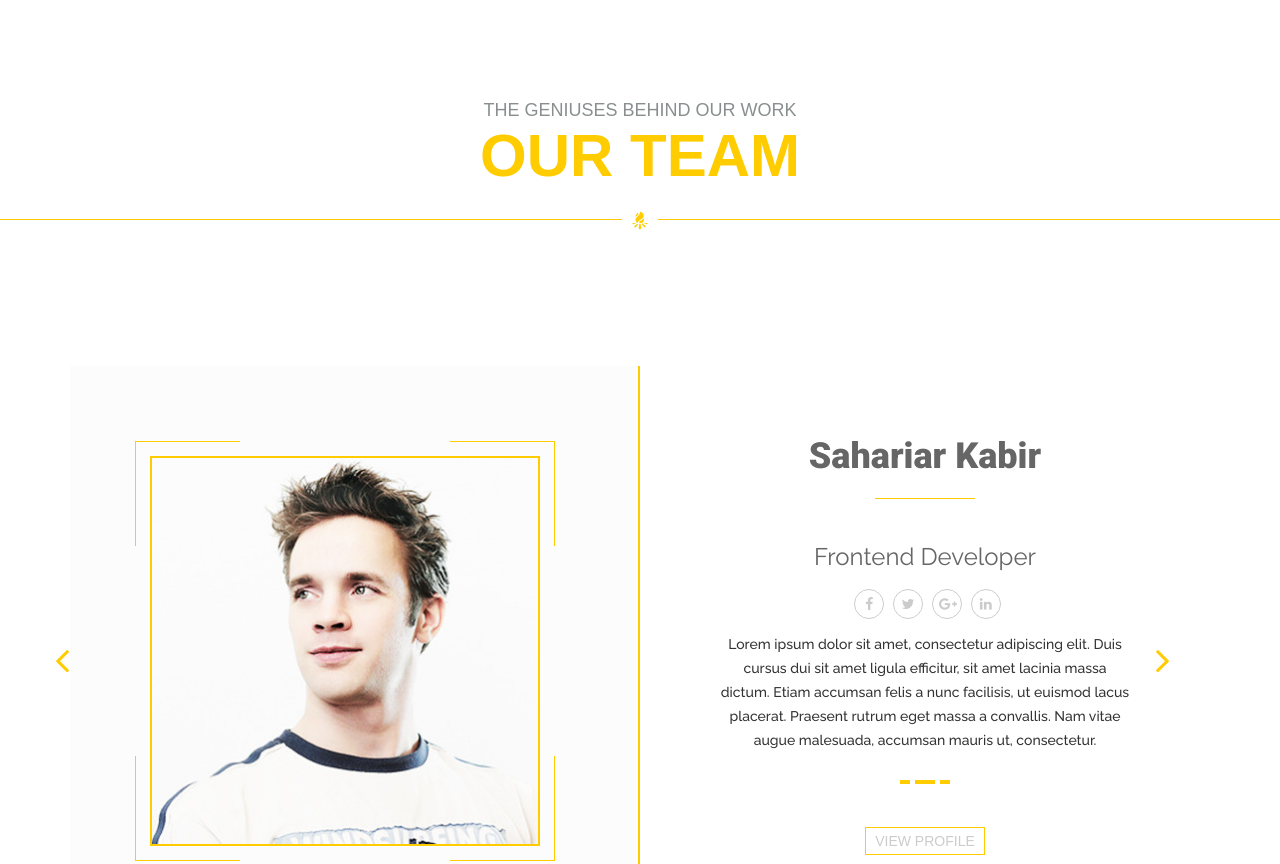
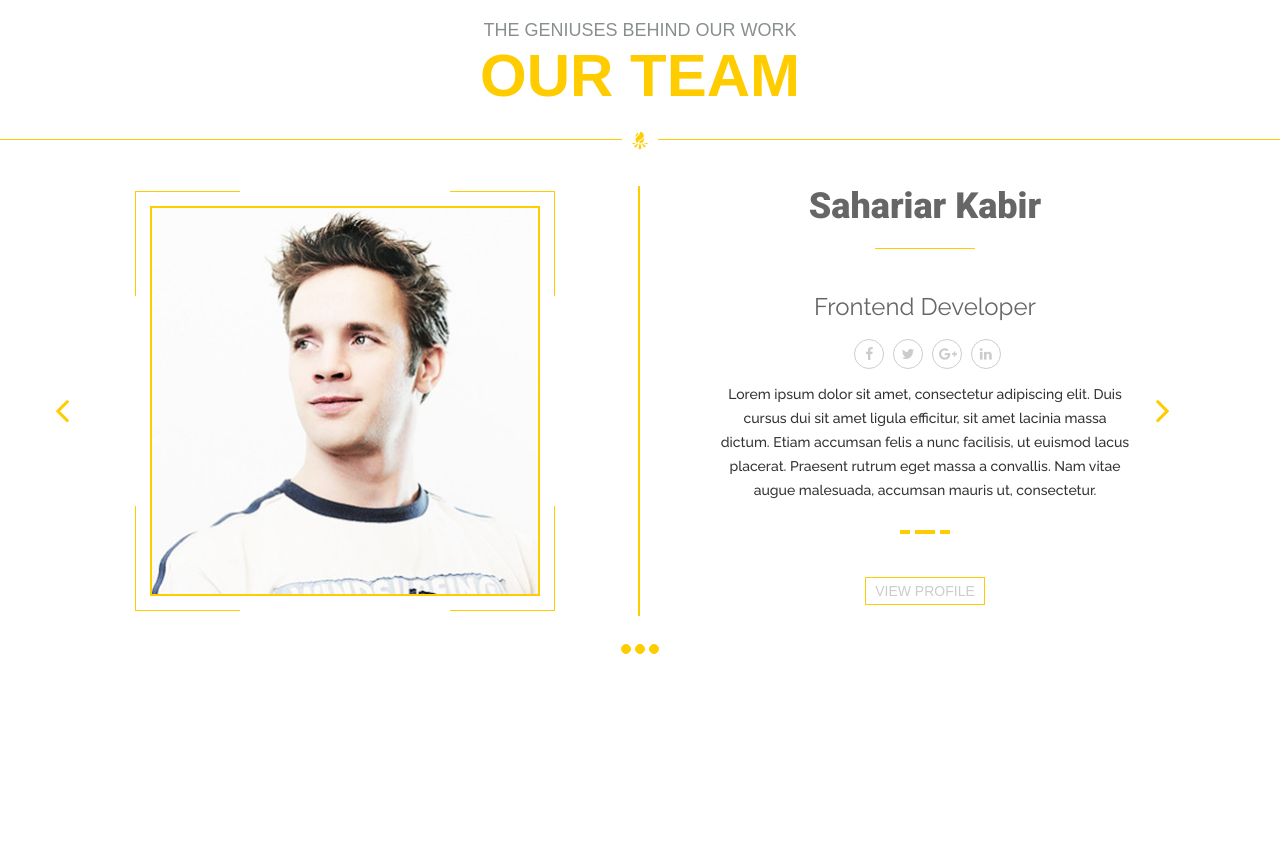
Before and after one commit to igorilvutchenko/our_team, a plain HTML site: page index.html in a window 1280 px wide. Shown: the top 864 px of the page. After the commit the page ends 800 px from the top, so only its background shows below. Drawn offline with Linux system fonts and the light colour scheme.

Commit message:
Поправил названия по БЭМу, уменьил отступы

```diff
--- a/css/style.css
+++ b/css/style.css
@@ -24,7 +24,7 @@ body {
 
 .team {
   text-align: center;
-  padding: 100px 0; }
+  padding: 20px 0 0 0; }
   .team__title {
     color: #ffcc00;
     font-size: 60px;
@@ -56,64 +56,63 @@ body {
     font-size: 18px;
     text-transform: uppercase; }
 
-.main__content {
+.content {
   width: 1140px;
   font-size: 0;
   position: relative; }
-  .main__content__link--prev a,
-  .main__content__link--next a {
+  .content__link--prev a,
+  .content__link--next a {
     color: #ffcc00;
     font-size: 40px;
     position: absolute;
     display: inline-block; }
-  .main__content__link--prev a {
+  .content__link--prev a {
     left: -15px;
     top: 50%; }
-  .main__content__link--next a {
+  .content__link--next a {
     right: 40px;
     top: 50%; }
 
-.content__photo,
-.content__descr {
+.photo,
+.descr {
   display: inline-block;
   width: 50%;
-  padding: 90px 80px; }
+  padding: 20px 80px; }
 
-.content__photo {
+.photo {
   border-right: 2px solid #ffcc00;
-  background-color: #FCFCFC;
   position: relative; }
-  .content__photo__img {
+  .photo__img {
     width: 390px;
     border: 2px solid #ffcc00; }
-  .content__photo__coner--lt, .content__photo__coner--rt, .content__photo__coner--lb, .content__photo__coner--rb {
+  .photo__coner--lt, .photo__coner--rt, .photo__coner--lb, .photo__coner--rb {
     position: absolute;
     width: 105px;
     height: 105px; }
-  .content__photo__coner--lt {
+  .photo__coner--lt {
     border-top: 1px solid #ffcc00;
     border-left: 1px solid #ffcc00;
     left: 65px;
-    top: 75px; }
-  .content__photo__coner--rt {
+    top: 5px; }
+  .photo__coner--rt {
     border-top: 1px solid #ffcc00;
     border-right: 1px solid #ffcc00;
     left: 380px;
-    top: 75px; }
-  .content__photo__coner--lb {
+    top: 5px; }
+  .photo__coner--lb {
     border-bottom: 1px solid #ffcc00;
     border-left: 1px solid #ffcc00;
     left: 65px;
-    top: 390px; }
-  .content__photo__coner--rb {
+    top: 320px; }
+  .photo__coner--rb {
     border-right: 1px solid #ffcc00;
     border-bottom: 1px solid #ffcc00;
     left: 380px;
-    top: 390px; }
+    top: 320px; }
 
-.content__descr {
+.descr {
   text-align: center; }
-  .content__descr__name {
+  .descr__name {
     font-family: 'Roboto', sans-serif;
     font-size: 36px;
     color: #666666;
@@ -122,7 +121,7 @@ body {
     letter-spacing: 0.02;
     margin-bottom: 70px;
     position: relative; }
-    .content__descr__name:after {
+    .descr__name:after {
       content: '';
       position: absolute;
       left: 0;
@@ -132,22 +131,22 @@ body {
       width: 100px;
       display: inline-block;
       border-bottom: 1px solid #ffcc00; }
-  .content__descr__job {
+  .descr__job {
     font-family: 'Raleway', sans-serif;
     font-size: 24px;
     color: #666666;
     line-height: 1.5;
     font-weight: 400; }
-  .content__descr__links {
+  .descr__links {
     font-size: 14px;
     text-decoration: none;
     text-align: center; }
-  .content__descr__links ul {
+  .descr__links ul {
     padding-left: 0; }
-  .content__descr__links li {
+  .descr__links li {
     display: inline-block;
     padding-left: 5px; }
-  .content__descr__links li a {
+  .descr__links li a {
     color: #000;
     display: inline-block;
     padding: 20%;
@@ -156,9 +155,9 @@ body {
     width: 30px;
     height: 30px;
     opacity: .2; }
-  .content__descr__links li a:hover {
+  .descr__links li a:hover {
     opacity: 1; }
-  .content__descr__descript {
+  .descr__descript {
     font-family: 'Raleway', sans-serif;
     font-size: 14px;
     color: #333333;
@@ -167,7 +166,7 @@ body {
     position: relative;
     margin-bottom: 50px;
     position: relative; }
-    .content__descr__descript:after {
+    .descr__descript:after {
       content: linear-gradient(to right, #ffcc00 0px, #ffcc00 10px, transparent 10px, transparent 15px, #ffcc00 15px, #ffcc00 35px, transparent 35px, transparent 40px, #ffcc00 40px, #ffcc00 50px);
       width: 50px;
       height: 4px;
@@ -176,7 +175,7 @@ body {
       right: 0;
       margin: auto;
       bottom: -20px; }
-  .content__descr__button a {
+  .descr__button a {
     display: inline-block;
     width: 120px;
     background-color: #fff;
@@ -188,18 +187,18 @@ body {
     text-transform: uppercase;
     text-decoration: none;
     color: #ccc; }
-    .content__descr__button a:hover {
+    .descr__button a:hover {
       background-color: #ffcc00;
       color: #fff; }
 
-.slider__nav {
+.slider_nav {
   width: 100%;
   text-align: center; }
-  .slider__nav ul {
+  .slider_nav ul {
     padding-left: 0; }
-    .slider__nav ul li {
+    .slider_nav ul li {
       display: inline-block; }
-  .slider__nav__button {
+  .slider_nav__button {
     display: inline-block;
     text-decoration: none;
     width: 10px;
@@ -207,5 +206,5 @@ body {
     background: #ffcc00;
     border: 1px solid #ffcc00;
     border-radius: 100%; }
-    .slider__nav__button:hover {
+    .slider_nav__button:hover {
       background: #FFF; }
--- a/index.html
+++ b/index.html
@@ -13,20 +13,20 @@
 			<div class="team__subtitle">THE GENIUSES BEHIND OUR WORK</div>
 			<h1 class="team__title">our team</h1>
 		</div>
-		<div class="main__content">
-		<div class="main__content__link--prev"><a href="#"><i class="fa fa-angle-left" aria-hidden="true"></i></a></div>
-		<div class="main__content__link--next"><a href="#"><i class="fa fa-angle-right" aria-hidden="true"></i></a></div>
-			<div class="content__photo">
-				<img src="img/portrait.jpg" alt="portrait" class="content__photo__img">
-				<div class="content__photo__coner--lt"></div>
-				<div class="content__photo__coner--rt"></div>
-				<div class="content__photo__coner--lb"></div>
-				<div class="content__photo__coner--rb"></div>
+		<div class="content">
+		<div class="content__link--prev"><a href="#"><i class="fa fa-angle-left" aria-hidden="true"></i></a></div>
+		<div class="content__link--next"><a href="#"><i class="fa fa-angle-right" aria-hidden="true"></i></a></div>
+			<div class="photo">
+				<img src="img/portrait.jpg" alt="portrait" class="photo__img">
+				<div class="photo__coner--lt"></div>
+				<div class="photo__coner--rt"></div>
+				<div class="photo__coner--lb"></div>
+				<div class="photo__coner--rb"></div>
 			</div>
-			<div class="content__descr">
-				<h1 class="content__descr__name">Sahariar Kabir</h1>
-				<div class="content__descr__job">Frontend Developer</div>
-				<div class="content__descr__links">
+			<div class="descr">
+				<h1 class="descr__name">Sahariar Kabir</h1>
+				<div class="descr__job">Frontend Developer</div>
+				<div class="descr__links">
 					<ul>
 						<li><a href=""><i class="fa fa-facebook" aria-hidden="true"></i></a></li>
 						<li><a href=""><i class="fa fa-twitter" aria-hidden="true"></i></a></li>
@@ -34,16 +34,16 @@
 						<li><a href=""><i class="fa fa-linkedin" aria-hidden="true"></i></a></li>
 					</ul>
 				</div>
-				<div class="content__descr__descript">Lorem ipsum dolor sit amet, consectetur adipiscing elit. Duis cursus dui sit amet ligula efficitur, sit amet lacinia massa dictum. Etiam accumsan felis a nunc facilisis, ut euismod lacus placerat. Praesent rutrum eget massa a convallis. Nam vitae augue malesuada, accumsan mauris ut, consectetur.
+				<div class="descr__descript">Lorem ipsum dolor sit amet, consectetur adipiscing elit. Duis cursus dui sit amet ligula efficitur, sit amet lacinia massa dictum. Etiam accumsan felis a nunc facilisis, ut euismod lacus placerat. Praesent rutrum eget massa a convallis. Nam vitae augue malesuada, accumsan mauris ut, consectetur.
 				</div>
-				<div class="content__descr__button"><a href="#">view profile</a></div>
+				<div class="descr__button"><a href="#">view profile</a></div>
 			</div>
 		</div>
-		<div class="slider__nav">
+		<div class="slider_nav">
 			<ul>
-				<li><a href="#" class="slider__nav__button"></a></li>
-				<li><a href="#" class="slider__nav__button"></a></li>
-				<li><a href="#" class="slider__nav__button"></a></li>
+				<li><a href="#" class="slider_nav__button"></a></li>
+				<li><a href="#" class="slider_nav__button"></a></li>
+				<li><a href="#" class="slider_nav__button"></a></li>
 			</ul>
 		</div>
 
```
